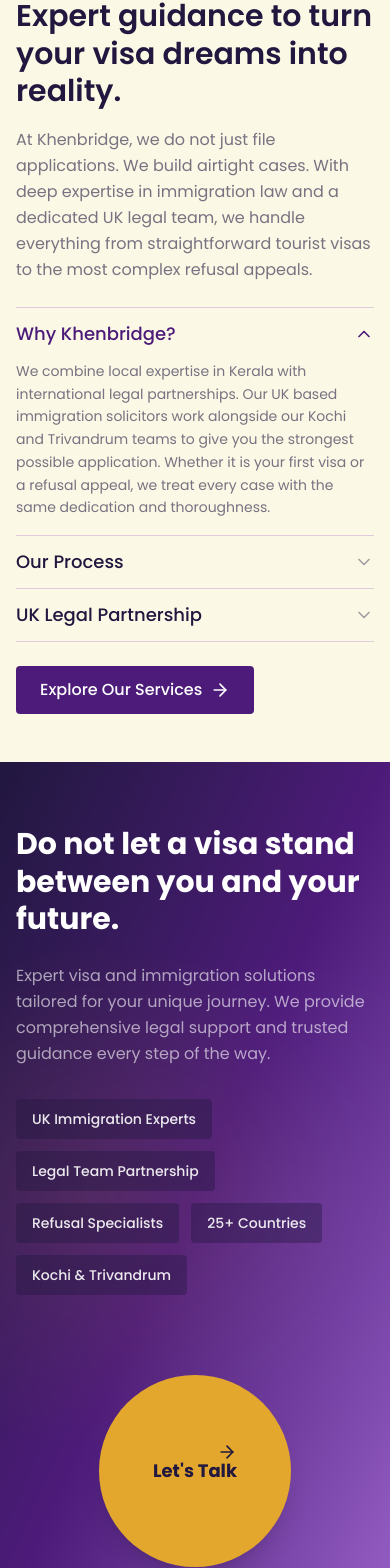
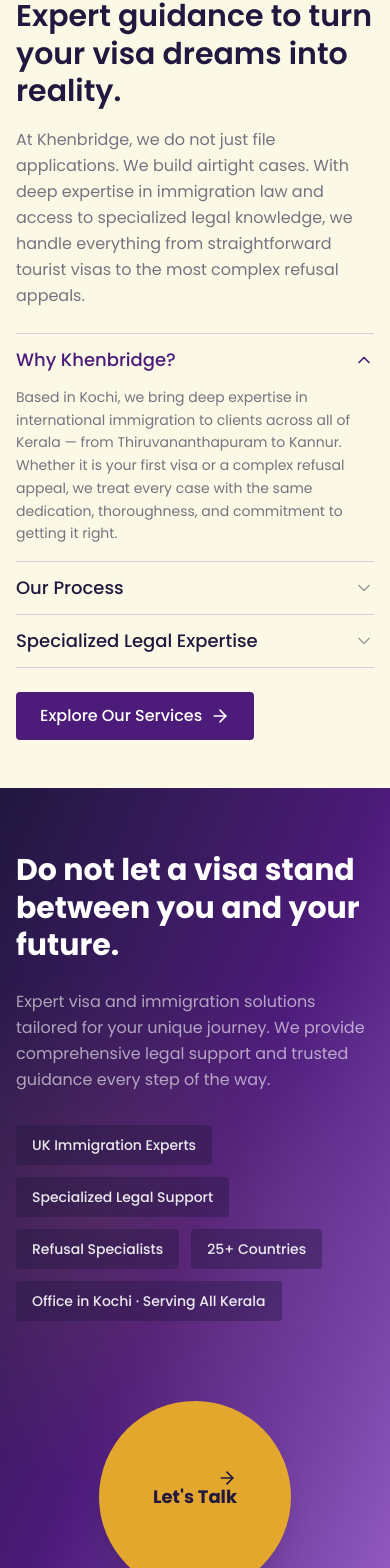
Before and after one commit to khenbridgepvt-dev/website, a Next.js app: page / in a window 390 px wide. Shown: the part 2175-3743 px from the top of the page. Built offline with nearby package versions, Linux system fonts and the light colour scheme.

Commit message:
making changes in the content of the website , legal team trivandrum@

```diff
--- a/src/app/layout.tsx
+++ b/src/app/layout.tsx
@@ -15,8 +15,8 @@
 });
 
 export const metadata: Metadata = {
-  title: "Khenbridge | Leading Visa Consultants in Kerala | UK Immigration Experts in Kochi & Trivandrum",
-  description: "Khenbridge is Kerala's most trusted visa consultancy. Expert UK immigration legal support, visa refusal appeals, student visas, and work permits. Offices in Kochi and Trivandrum.",
+  title: "Khenbridge | Leading Visa Consultants in Kerala | Immigration Experts in Kochi",
+  description: "Khenbridge is Kerala's most trusted visa consultancy. Expert immigration guidance, visa refusal appeals, student visas, and work permits. Office in Kochi, serving clients across Kerala.",
   keywords: "visa consultants Kerala, UK immigration Kerala, visa consultants Kochi, visa consultants Trivandrum, UK visa refusal appeal, student visa Kerala, work permit visa India, best visa agency Kerala, Khenbridge",
 };
 
--- a/src/components/AboutSection.tsx
+++ b/src/components/AboutSection.tsx
@@ -51,10 +51,10 @@
             >
               {[
                 "UK Immigration Experts",
-                "Legal Team Partnership",
+                "Specialized Legal Support",
                 "Refusal Specialists",
                 "25+ Countries",
-                "Kochi & Trivandrum",
+                "Office in Kochi · Serving All Kerala",
               ].map((tag, idx) => (
                 <span
                   key={idx}
@@ -75,7 +75,9 @@
               transition={{ duration: 0.8, delay: 0.2, ease: "easeOut" }}
             >
               <a
-                href="#contact"
+                href="https://wa.me/918848100293?text=Hi%2C%20I%27m%20reaching%20out%20from%20the%20Khenbridge%20website.%20Can%20you%20help%20me%20with%20my%20visa%20enquiry%3F"
+                target="_blank"
+                rel="noopener noreferrer"
                 className="group relative flex items-center justify-center w-48 h-48 sm:w-56 sm:h-56 lg:w-64 lg:h-64 rounded-full bg-accent text-indigo font-bold text-lg sm:text-xl lg:text-2xl transition-all duration-300 shadow-xl hover:shadow-accent/40 hover:scale-105"
               >
                 Let&apos;s Talk
--- a/src/components/ConceptSection.tsx
+++ b/src/components/ConceptSection.tsx
@@ -5,21 +5,28 @@
 import Image from "next/image";
 import { ArrowRight, ChevronDown } from "lucide-react";
 
+const processSteps = [
+  { num: "01", title: "Free Consultation", desc: "We assess your case, understand your goals, and outline a clear path forward." },
+  { num: "02", title: "Document Collection", desc: "We guide you through every document needed and build a solid case strategy." },
+  { num: "03", title: "Application Preparation", desc: "Your application is meticulously prepared with thorough legal review." },
+  { num: "04", title: "Submission & Coaching", desc: "We submit your application, track its progress, and prepare you for interviews." },
+  { num: "05", title: "Post-Decision Support", desc: "Ongoing assistance including appeals and next steps if needed." },
+];
+
 const accordionData = [
   {
     title: "Why Khenbridge?",
     content:
-      "We combine local expertise in Kerala with international legal partnerships. Our UK based immigration solicitors work alongside our Kochi and Trivandrum teams to give you the strongest possible application. Whether it is your first visa or a refusal appeal, we treat every case with the same dedication and thoroughness.",
+      "Based in Kochi, we bring deep expertise in international immigration to clients across all of Kerala — from Thiruvananthapuram to Kannur. Whether it is your first visa or a complex refusal appeal, we treat every case with the same dedication, thoroughness, and commitment to getting it right.",
   },
   {
     title: "Our Process",
-    content:
-      "Step 1: Free initial consultation to assess your case. Step 2: Document collection and case strategy. Step 3: Application preparation with legal review. Step 4: Submission, tracking, and interview coaching. Step 5: Post decision support, including appeal if needed.",
+    content: "__PROCESS_STEPS__",
   },
   {
-    title: "UK Legal Partnership",
+    title: "Specialized Legal Expertise",
     content:
-      "Unlike typical visa agents, Khenbridge has a formal partnership with a UK based immigration legal team. This means complex cases, refusals, administrative reviews, appeals, and judicial reviews are handled by qualified immigration solicitors who understand UK immigration law inside and out.",
+      "What sets Khenbridge apart is our access to specialized immigration knowledge and experienced professionals who understand the nuances of international immigration law. Complex cases — refusals, administrative reviews, appeals, and judicial reviews — are handled with the expertise and precision they demand.",
   },
 ];
 
@@ -128,9 +135,9 @@
               className="text-base sm:text-lg text-indigo/60 mb-6 sm:mb-8 leading-relaxed"
             >
               At Khenbridge, we do not just file applications. We build
-              airtight cases. With deep expertise in immigration law and a
-              dedicated UK legal team, we handle everything from
-              straightforward tourist visas to the most complex refusal
+              airtight cases. With deep expertise in immigration law and
+              access to specialized legal knowledge, we handle everything
+              from straightforward tourist visas to the most complex refusal
               appeals.
             </motion.p>
 
@@ -171,9 +178,29 @@
                         transition={{ duration: 0.3 }}
                         className="overflow-hidden"
                       >
-                        <p className="text-indigo/60 pb-4 sm:pb-5 leading-relaxed text-sm sm:text-base">
-                          {item.content}
-                        </p>
+                        {item.content === "__PROCESS_STEPS__" ? (
+                          <div className="pb-4 sm:pb-5 grid gap-3 sm:gap-4">
+                            {processSteps.map((step) => (
+                              <div key={step.num} className="flex items-start gap-3 sm:gap-4">
+                                <span className="flex-shrink-0 w-8 h-8 sm:w-10 sm:h-10 rounded-full bg-primary/10 text-primary font-bold text-xs sm:text-sm flex items-center justify-center">
+                                  {step.num}
+                                </span>
+                                <div className="pt-0.5 sm:pt-1">
+                                  <h5 className="text-indigo font-semibold text-sm sm:text-base leading-tight">
+                                    {step.title}
+                                  </h5>
+                                  <p className="text-indigo/50 text-xs sm:text-sm leading-relaxed mt-0.5">
+                                    {step.desc}
+                                  </p>
+                                </div>
+                              </div>
+                            ))}
+                          </div>
+                        ) : (
+                          <p className="text-indigo/60 pb-4 sm:pb-5 leading-relaxed text-sm sm:text-base">
+                            {item.content}
+                          </p>
+                        )}
                       </motion.div>
                     )}
                   </AnimatePresence>
--- a/src/components/Footer.tsx
+++ b/src/components/Footer.tsx
@@ -19,7 +19,7 @@
             </Link>
             <p className="text-white/40 text-sm sm:text-base mb-6 leading-relaxed max-w-xs">
               Your bridge to your dreams. Kerala&apos;s most trusted visa consultancy
-              with expert UK immigration legal support.
+              with expert immigration guidance across Kerala.
             </p>
             <div className="flex flex-col gap-3 mb-6">
               <a
@@ -38,7 +38,7 @@
               </a>
               <div className="flex items-start gap-3 text-white/70 text-sm sm:text-base">
                 <MapPin className="w-4 h-4 text-accent flex-shrink-0 mt-1" />
-                <span>Kochi & Trivandrum, Kerala</span>
+                <span>Kochi, Kerala · Serving clients across Kerala</span>
               </div>
             </div>
             <div className="flex gap-3 sm:gap-4">
--- a/src/components/LovedByPeople.tsx
+++ b/src/components/LovedByPeople.tsx
@@ -6,9 +6,9 @@
 const features = [
   {
     icon: Shield,
-    title: "UK Legal Team",
+    title: "Expert Legal Support",
     description:
-      "Our dedicated UK immigration solicitors handle complex refusal and appeal cases with precision.",
+      "Our experienced immigration specialists handle complex refusal and appeal cases with precision.",
   },
   {
     icon: Clock,
--- a/src/components/ProjectsPreview.tsx
+++ b/src/components/ProjectsPreview.tsx
@@ -8,7 +8,7 @@
   {
     title: "UK Spouse Visa Solutions",
     description:
-      "Reuniting families across borders. Our UK legal team specialises in spouse and partner visa applications, including complex refusal cases where previous applications were unsuccessful.",
+      "Reuniting families across borders. Our experienced team specialises in spouse and partner visa applications, including complex refusal cases where previous applications were unsuccessful.",
     img: "/images/london.png",
   },
   {
@@ -31,7 +31,9 @@
             {/* CTA Button */}
             <div className="w-full lg:w-2/12 order-3 lg:order-1 py-4 sm:py-6 lg:py-12 lg:pr-8 lg:border-r border-lavender/20 flex items-start">
               <a
-                href="#contact"
+                href="https://wa.me/918848100293?text=Hi%2C%20I%27m%20reaching%20out%20from%20the%20Khenbridge%20website.%20Can%20you%20help%20me%20with%20my%20visa%20enquiry%3F"
+                target="_blank"
+                rel="noopener noreferrer"
                 className="w-full bg-indigo hover:bg-primary text-white font-semibold py-3 sm:py-4 px-4 sm:px-6 flex justify-between items-center transition-all duration-300 transform hover:-translate-y-1 rounded-sm text-sm sm:text-base"
               >
                 Learn More
```
Also changed, not shown: src/components/Header.tsx (+10 -6 lines).
